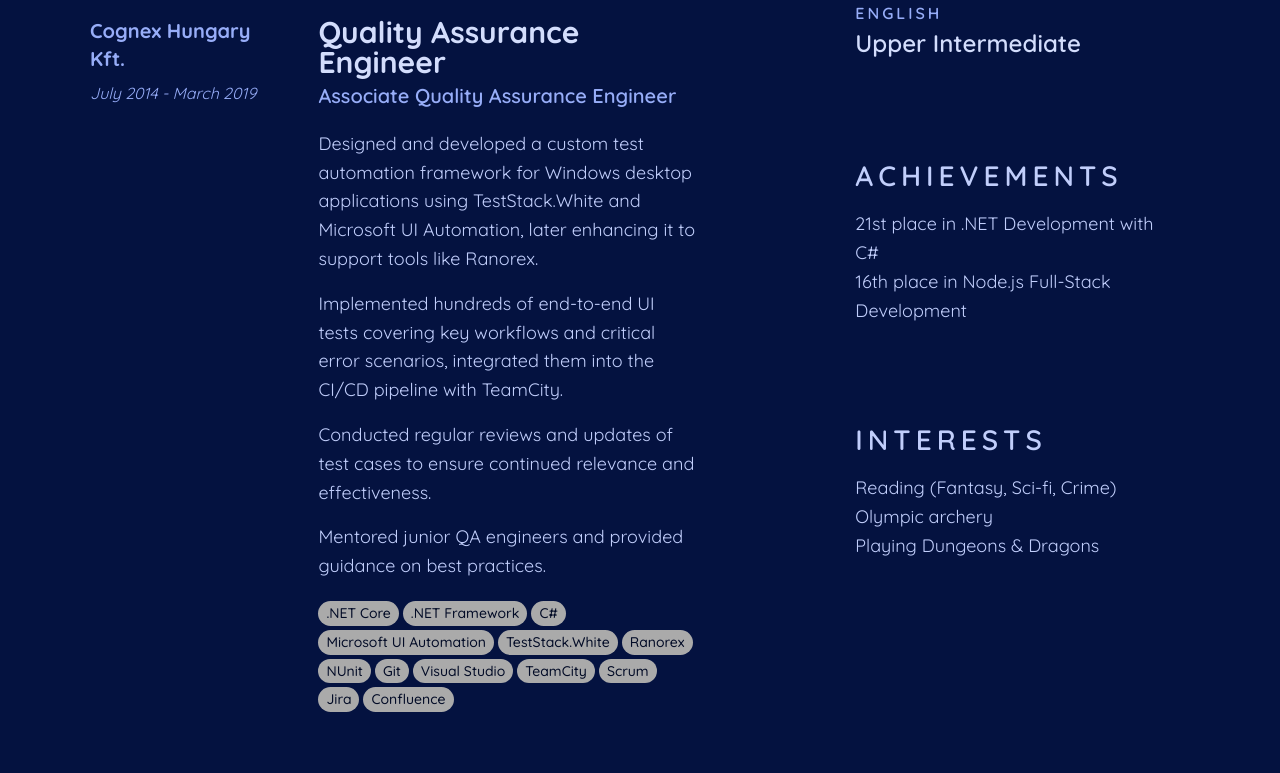
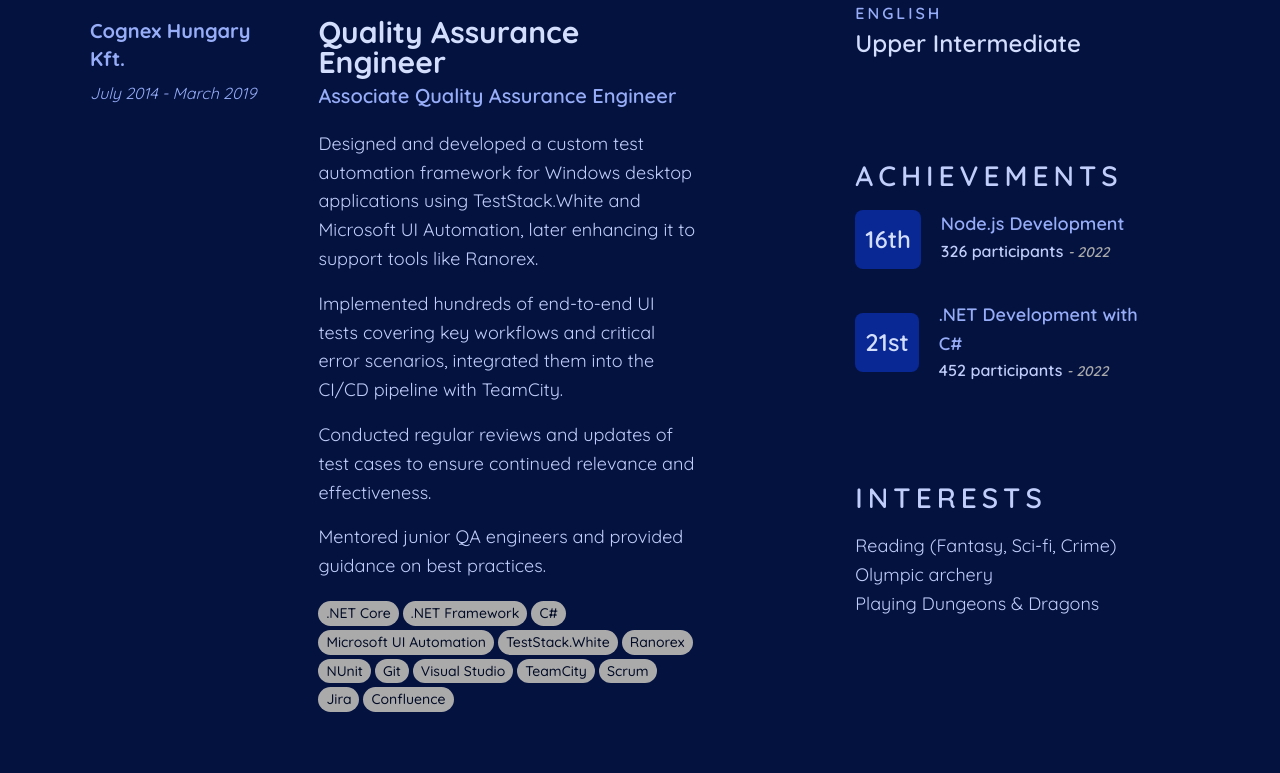
Before and after one commit to PeterKocsis/personal-page, a website: page index.html in a window 1280 px wide. Shown: the part 1999-2772 px from the top of the page. Drawn offline with nearby package versions, Linux system fonts and the light colour scheme; files that its build step writes are made by us from their sources.

Commit message:
Styling Achievement section

```diff
--- a/index.html
+++ b/index.html
@@ -350,23 +350,54 @@
                 <h2 class="secondary-section-title">Education</h2>
                 <hgroup class="education-item">
                     <h3 class="education-title">Master's Degree in Computer Science</h3>
-                    <p class="education-institution">University of Debrecen <span class="graduation-year">(2011)</span></p>
+                    <p class="education-institution">University of Debrecen <span class="graduation-year">(2011)</span>
+                    </p>
                 </hgroup>
             </section>
 
             <section id="languages">
                 <h2 class="secondary-section-title">Languages</h2>
                 <ul class="language-list">
-                    <li class="language-item"><p class="language-name">Hungarian</p> <p class="language-level">Native</p></li>
-                    <li class="language-item"><p class="language-name">English</p> <p class="language-level">Upper Intermediate</p></li>
+                    <li class="language-item">
+                        <p class="language-name">Hungarian</p>
+                        <p class="language-level">Native</p>
+                    </li>
+                    <li class="language-item">
+                        <p class="language-name">English</p>
+                        <p class="language-level">Upper Intermediate</p>
+                    </li>
                 </ul>
             </section>
 
             <section id="achievements">
                 <h2 class="secondary-section-title">Achievements</h2>
-                <ul>
-                    <li>21st place in .NET Development with C#</li>
-                    <li>16th place in Node.js Full-Stack Development</li>
+                <ul class="achievements-list">
+                    <li class="achievement-item">
+                        <a href="https://megmerettetes.hu/archivum/vi-orszagos-it-megmerettetes" target="_blank">
+                            <div class="achievement-badge">
+                                <strong class="achievement-place">16th
+                                </strong>
+                                <div class="achievement-details">
+                                    <p class="achievement-category">Node.js Development</p>
+                                    <p class="achievement-number-of-participants">326 participants <span
+                                            class="achievement-year"> - 2022</span></p>
+                                </div>
+                            </div>
+                        </a>
+                    </li>
+                    <li class="achievement-item">
+                        <a href="https://megmerettetes.hu/archivum/vi-orszagos-it-megmerettetes" target="_blank">
+                            <div class="achievement-badge">
+                                <strong class="achievement-place">21st
+                                </strong>
+                                <div class="achievement-details">
+                                    <p class="achievement-category">.NET Development with C#</p>
+                                    <p class="achievement-number-of-participants">452 participants <span
+                                            class="achievement-year"> - 2022</span></p>
+                                </div>
+                            </div>
+                        </a>
+                    </li>
                 </ul>
             </section>
 
@@ -453,15 +484,15 @@
         <ul class="public-links">
             <li>
                 <a href="https://github.com/PeterKocsis" target="_blank">
-                    <img src="/img/github-mark-white.png" alt="GitHub"></a>
+                    <img src="/img/github-mark-white.png" alt="GitHub" height="24"></a>
             </li>
             <li>
                 <a href="https://www.linkedin.com/in/peter-miklos-kocsis" target="_blank">
-                    <img src="/img/InBug-White.png" alt="LinkedIn"></a>
+                    <img src="/img/InBug-White.png" alt="LinkedIn" height="24"></a>
             </li>
             <li>
                 <a href="https://www.boot.dev/u/tragiccoach71" target="_blank">
-                    <img src="/img/bootdev-logo-full-small.webp" alt="Boot.Dev"></a>
+                    <img src="/img/bootdev-logo-full-small.webp" alt="Boot.Dev" height="24"></a>
             </li>
         </ul>
     </footer>
--- /dev/null
+++ b/sass/components/_achievements.scss
@@ -0,0 +1,63 @@
+@use "../abstracts/variables" as *;
+
+.achievements-list {
+    display: flex;
+    flex-direction: column;
+    gap: 3.2rem;
+}
+
+
+.achievement-item {
+  &:hover {
+    .achievement-place {
+      color: $accent-color;
+    }
+  }
+}
+
+.achievement-badge {
+  display: flex;
+  gap: 2rem;
+  padding: 1.6rem;
+  margin: -1.6rem;
+  border-radius: 0.8rem;
+  &:hover {
+    background-color: $main-color-hover;
+    box-shadow: 0 2px 4px rgb(0, 0, 0, 0.3);
+  }
+}
+
+.achievement-details {
+  display: flex;
+  flex-direction: column;
+}
+
+.achievement-place {
+  font-size: $font-size-xt-large;
+  font-weight: 600;
+  color: $text-color-highlight;
+  align-self: center;
+  justify-content: left;
+  background-color: $main-color-lighter;
+  border-radius: 0.8rem;
+  padding: 1rem;
+}
+
+.achievement-category {
+  font-size: $font-size;
+  font-weight: 600;
+  color: $text-color-dark;
+}
+
+.achievement-number-of-participants {
+  font-size: $font-size-small;
+  color: $text-color;
+  font-weight: 600;
+}
+
+.achievement-year {
+  font-style: italic;
+  font-weight: 600;
+  font-size: $font-size-xs;
+  color: $text-color-disabled;
+}
--- a/sass/components/_education-item.scss
+++ b/sass/components/_education-item.scss
@@ -1,8 +1,4 @@
 @use "../abstracts/variables" as *;
-
-.education-item {
-
-}
 
 .education-title {
     font-size: $h4-font-size;
--- a/sass/layout/_footer.scss
+++ b/sass/layout/_footer.scss
@@ -14,7 +14,7 @@ footer {
 
 img {
   transition: transform 0.2s;
-  height: 3rem;
+  height: 2.4rem;
 
   &:hover {
     transform: scale(1.1);
--- a/sass/main.scss
+++ b/sass/main.scss
@@ -20,6 +20,8 @@
 @use "components/project-card" as *;
 @use "components/education-item" as *;
 @use "components/languages" as *;
+@use "components/achievements" as *;
+
 
 @use "layout/footer" as *;
 @use "layout/header" as *;
```
